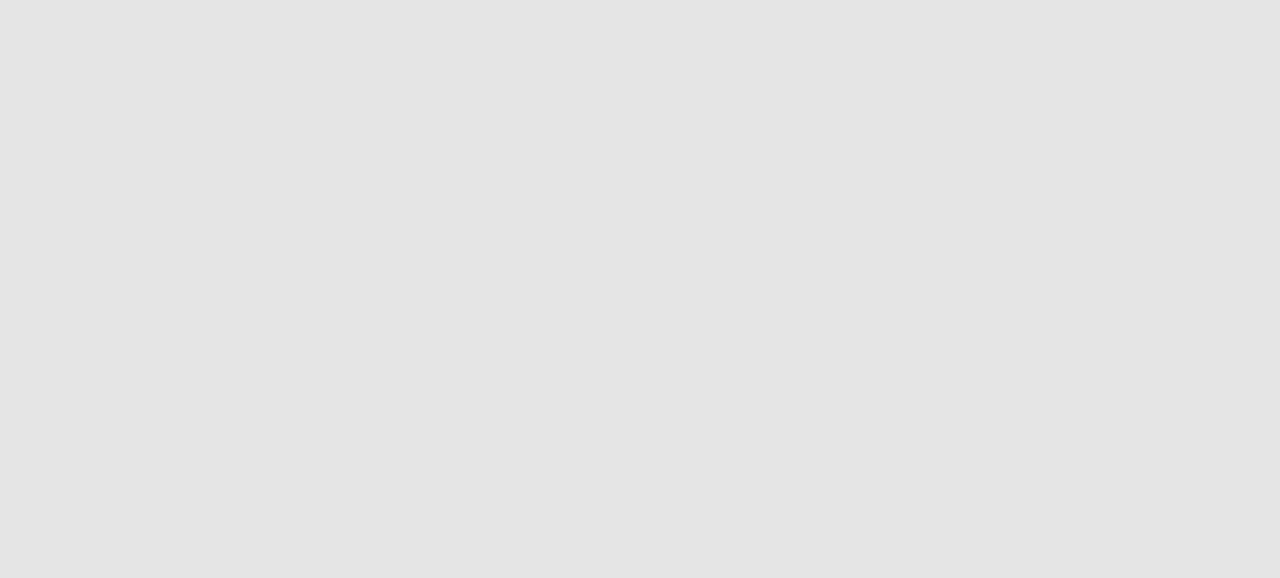
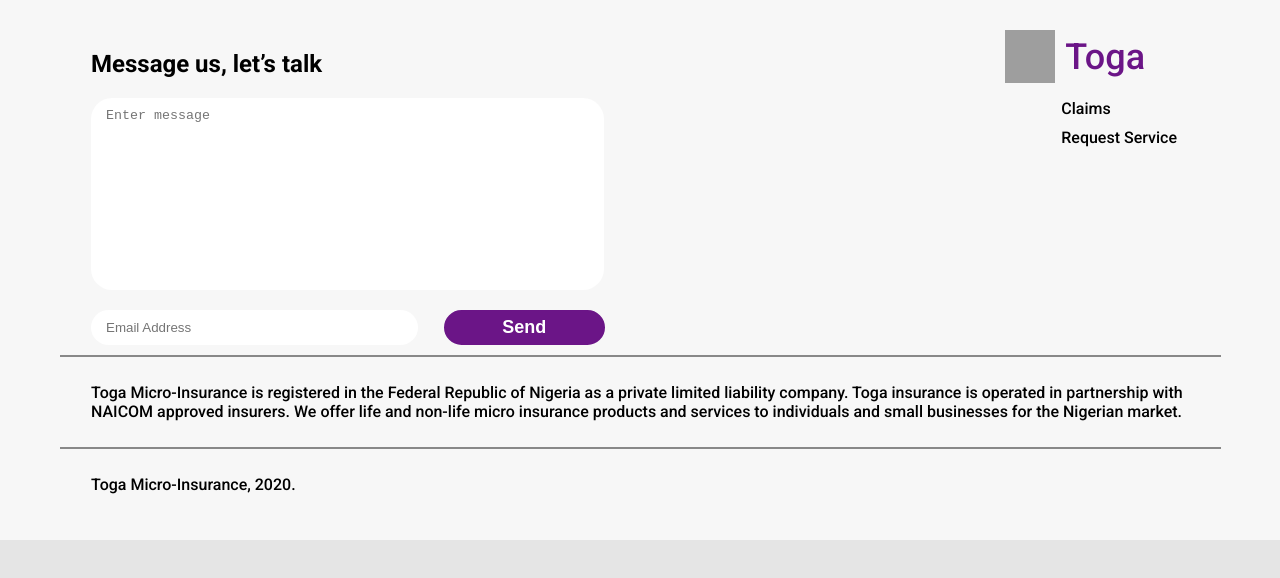
Before and after one commit to togainsurance/toga_frontend, a React (Create React App) app: page / in a window 1280 px wide. Shown: the top 578 px of the page. Built offline with nearby package versions, Linux system fonts and the light colour scheme; grey boxes are pictures that could not be loaded; the HTML template or start-up script is replaced by a standard one.

Commit message:
Add footer component

```diff
--- a/src/App.js
+++ b/src/App.js
@@ -1,8 +1,13 @@
 import React from "react";
-import Header from "./components/Header/index";
+import Footer from "./components/Footer";
+// import Header from "./components/Header";
 
 const App = () => {
-  return <div className="container"></div>;
+  return (
+    <div className="container">
+      <Footer />
+    </div>
+  );
 };
 
 export default App;
--- /dev/null
+++ b/src/components/Footer/Footer.css
@@ -0,0 +1,111 @@
+.footer {
+  display: grid;
+  grid-template-columns: auto;
+  grid-template-rows: auto;
+  padding: 30px;
+  background: #f7f7f7;
+}
+
+.footer-top {
+  display: flex;
+  justify-content: space-between;
+  padding-right: 5%;
+}
+
+.footer-middle,
+.footer-top,
+.footer-bottom {
+  width: 90%;
+  margin-left: 5%;
+}
+
+.footer-top__left {
+  min-width: 514px;
+  box-sizing: border-box;
+}
+
+.footer-top__right {
+  margin-right: 4%;
+}
+
+.footer-top__left .msg-body {
+  width: 94%;
+  display: block;
+  height: 172px;
+  border: none;
+  margin-bottom: 20px;
+  padding: 10px 15px;
+  resize: none;
+}
+
+.footer-top__left .msg-body,
+.footer-top__left__bottom input,
+.footer-top__left__bottom button {
+  border-radius: 21px;
+  outline: none;
+}
+
+.footer-top__left__bottom {
+  display: flex;
+  justify-items: space-between;
+  margin-top: 5px;
+}
+
+.footer-top__left__bottom input {
+  width: 65%;
+  border-radius: 21px;
+  display: inline-block;
+  padding: 10px 15px;
+  border: none;
+}
+
+.footer-top__left__bottom button {
+  width: 35%;
+  justify-self: flex-end;
+  margin-left: 5%;
+}
+
+.footer-items {
+  width: 90%;
+  padding-left: 40%;
+}
+
+.footer-item {
+  list-style: none;
+  font-size: 16px;
+  font-weight: 500;
+  padding-bottom: 10px;
+}
+
+.footer-line {
+  border: 1px solid #888888;
+  width: 95%;
+  margin: 10px auto;
+}
+
+@media only screen and (max-width: 856px) {
+  .footer-top__left {
+    min-width: 70%;
+  }
+
+  .footer-item {
+    font-size: 10px;
+  }
+
+  .footer-middle,
+  .footer-top,
+  .footer-bottom {
+    width: 95%;
+    font-size: 10px;
+  }
+  .footer-top__left__bottom {
+    display: block;
+  }
+
+  .footer-top__left__bottom input,
+  .footer-top__left__bottom button {
+    width: 95%;
+    display: block;
+    margin-bottom: 10px;
+  }
+}
--- /dev/null
+++ b/src/components/Footer/index.js
@@ -0,0 +1,52 @@
+import React from "react";
+import "./Footer.css";
+import Logo from "../Logo";
+
+const Footer = () => {
+  return (
+    <footer className="footer">
+      <div className="footer-top">
+        <form className="footer-top__left">
+          <h2 className="footer-top__left-title">Message us, let’s talk</h2>
+          <textarea
+            className="msg-body"
+            name="msg-body"
+            id="msg-body"
+            cols="30"
+            rows="10"
+            placeholder="Enter message"
+          ></textarea>
+          <div className="footer-top__left__bottom">
+            <input type="email" id="email" placeholder="Email Address" />
+            <button className="btn">send</button>
+          </div>
+        </form>
+        <div className="footer-top__right">
+          <Logo />
+          <div>
+            <ul className="footer-items">
+              <li className="footer-item">Claims</li>
+              <li className="footer-item">Request Service</li>
+            </ul>
+          </div>
+        </div>
+      </div>
+      <hr className="footer-line" />
+      <div className="footer-middle">
+        <p>
+          Toga Micro-Insurance is registered in the Federal Republic of Nigeria
+          as a private limited liability company. Toga insurance is operated in
+          partnership with NAICOM approved insurers. We offer life and non-life
+          micro insurance products and services to individuals and small
+          businesses for the Nigerian market.{" "}
+        </p>
+      </div>
+      <hr className="footer-line" />
+      <div className="footer-bottom">
+        <p>Toga Micro-Insurance, 2020.</p>
+      </div>
+    </footer>
+  );
+};
+
+export default Footer;
--- a/src/components/Header/Header.css
+++ b/src/components/Header/Header.css
@@ -8,25 +8,6 @@
   display: flex;
   justify-content: space-between;
   margin: 15px auto;
-}
-
-.logo {
-  color: #6b1587;
-  font-family: Roboto;
-  font-style: bold;
-  font-weight: 500;
-  font-size: 36px;
-  line-height: 42px;
-  display: flex;
-  justify-content: space-between;
-  align-items: center;
-}
-
-.logo img {
-  display: inline-block;
-  width: 50px;
-  height: 53px;
-  margin-right: 10px;
 }
 
 .header-items {
@@ -50,21 +31,10 @@
   top: 100%;
 }
 
-@media only screen and (max-width: 600px) {
-  .logo {
-    font-size: 24px;
-    line-height: 30px;
-  }
-
+@media only screen and (max-width: 756px) {
   .header-item {
-    list-style: none;
     font-size: 12px;
     font-weight: 500;
-  }
-
-  .logo img {
-    width: 40px;
-    height: 43px;
   }
 
   .header-line {
--- a/src/components/Header/index.js
+++ b/src/components/Header/index.js
@@ -1,17 +1,12 @@
 import React from "react";
+import Logo from "../Logo";
 import "./Header.css";
 
 const Header = () => {
   return (
     <header className="header-container">
       <div className="header">
-        <div className="logo">
-          <img
-            src="https://res.cloudinary.com/toga-insure/image/upload/v1589798290/CommingSoonPage/TogaLogo_2x_xhi9a1.png"
-            alt="logo"
-          />
-          Toga
-        </div>
+        <Logo />
         <div>
           <ul className="header-items">
             <li className="header-item">Claims</li>
--- /dev/null
+++ b/src/components/Logo/Logo.css
@@ -0,0 +1,30 @@
+.logo {
+  color: #6b1587;
+  font-family: Roboto;
+  font-style: bold;
+  font-weight: 500;
+  font-size: 36px;
+  line-height: 42px;
+  display: flex;
+  justify-content: space-between;
+  align-items: center;
+}
+
+.logo img {
+  display: inline-block;
+  width: 50px;
+  height: 53px;
+  margin-right: 10px;
+}
+
+@media only screen and (max-width: 600px) {
+  .logo {
+    font-size: 24px;
+    line-height: 30px;
+  }
+
+  .logo img {
+    width: 40px;
+    height: 43px;
+  }
+}
--- /dev/null
+++ b/src/components/Logo/index.js
@@ -0,0 +1,14 @@
+import React from "react";
+import "./Logo.css";
+
+const Logo = () => (
+  <div className="logo">
+    <img
+      src="https://res.cloudinary.com/toga-insure/image/upload/v1589798290/CommingSoonPage/TogaLogo_2x_xhi9a1.png"
+      alt="logo"
+    />
+    Toga
+  </div>
+);
+
+export default Logo;
--- a/src/index.css
+++ b/src/index.css
@@ -13,3 +13,13 @@
   font-family: source-code-pro, Menlo, Monaco, Consolas, "Courier New",
     monospace;
 }
+
+.btn {
+  background: #6b1587;
+  color: #ffffff;
+  border: 2px solid #6b1587;
+  font-size: 18px;
+  padding: 5px;
+  font-weight: 700;
+  text-transform: capitalize;
+}
```
Also changed, not shown: 1 other file (tests, documents, lock files or other folders).
